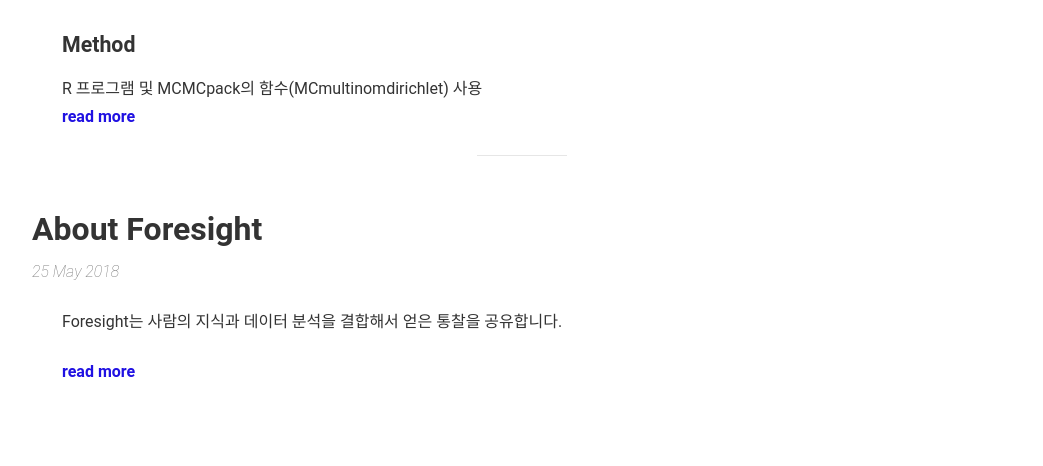
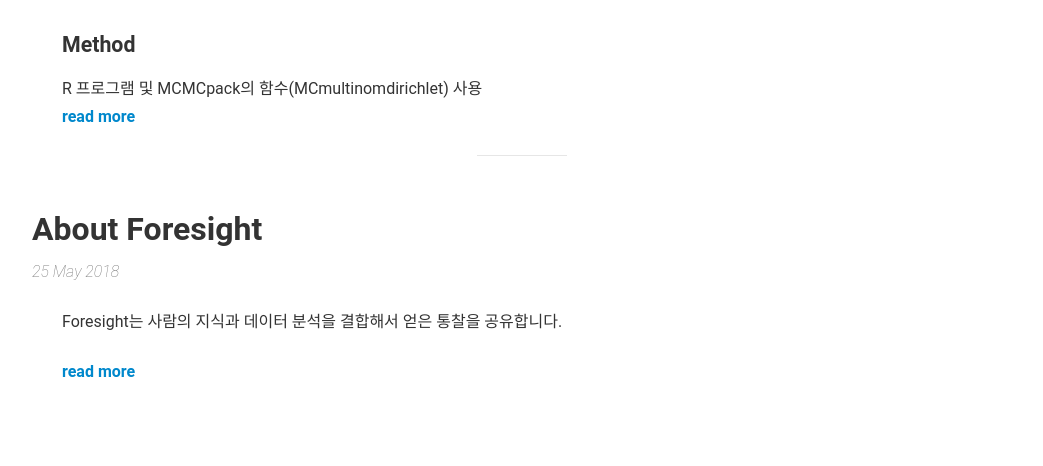
Before and after one commit to foresighters/foresighters.github.io, a Jekyll site: the page built from index.html, in a window 1280 px wide. Shown: the part 352-818 px from the top of the page, without its empty margins (118-1161 px from the left). Built offline with Jekyll 4.4.1, drawn with Linux system fonts in a browser that asks for light colours; the list of posts is cut into pages by our own code.

Commit message:
css 추가

```diff
--- a/_sass/custom.scss
+++ b/_sass/custom.scss
@@ -3,10 +3,10 @@
 // -- Put custom style under this point -- //
 // page
 .preview-content a {
-  color: #2011E2;
+  color: #08c;
 }
 .about-link a {
-  color: #2011E2;
+  color: #08c;
 }
 
 .preview-content{
```
